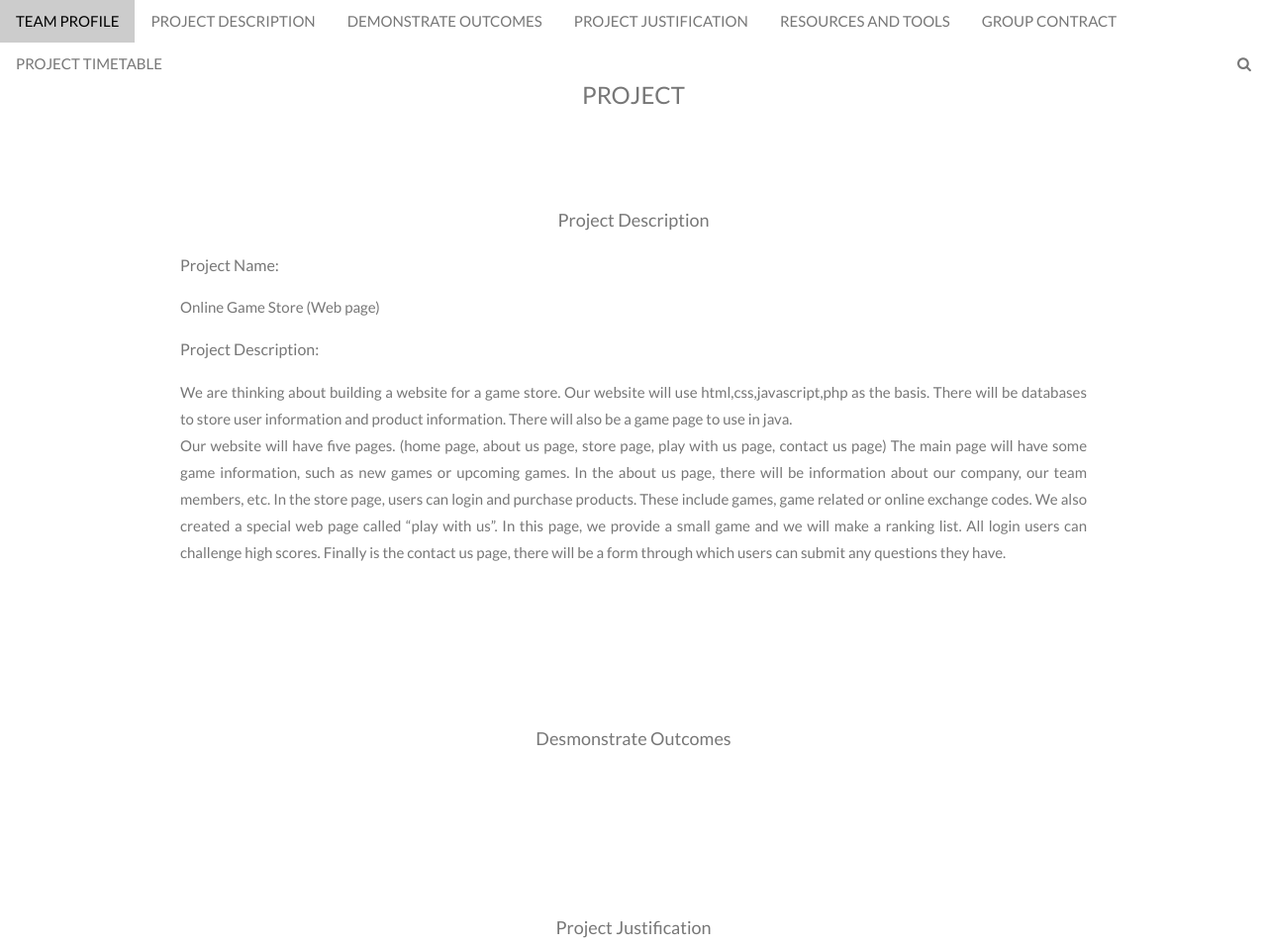
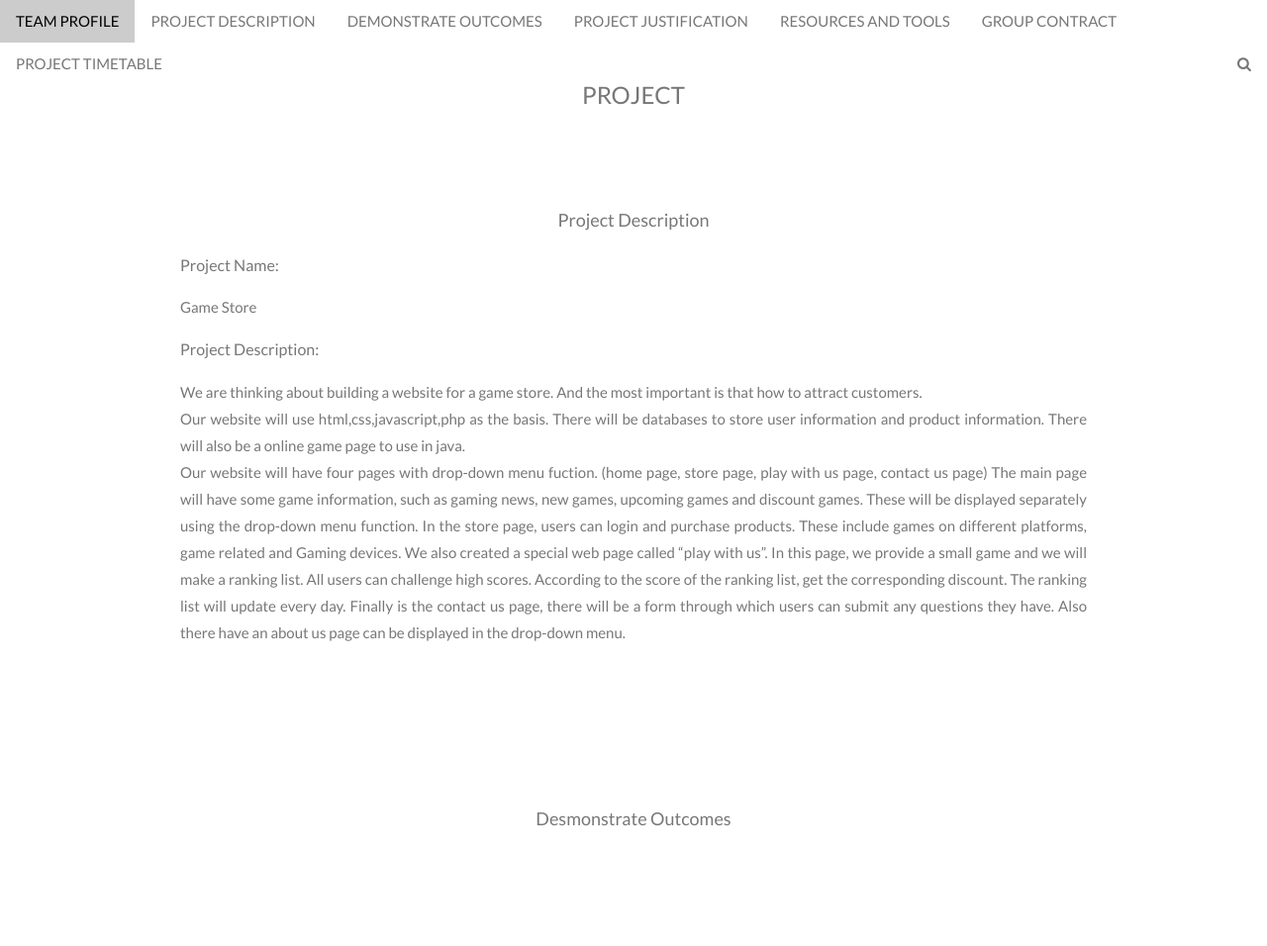
Before and after one commit to s3690691/BITassignmentpart1, a plain HTML site: page project.html in a window 1280 px wide. Shown: the top 956 px of the page at 99% size. Drawn offline with nearby package versions, Linux system fonts and the light colour scheme.

Commit message:
Update project.html

```diff
--- a/project.html
+++ b/project.html
@@ -98,10 +98,17 @@ body, html {
   <p> <h5><center> Project Description </center></h5></p>
   <p>
 <p><h6>Project Name:</h6></p>
-      <p>Online Game Store (Web page)</p>
+      <p>Game Store</p>
       <p><h6>Project Description:</h6></p>
-        <p>We are thinking about building a website for a game store. Our website will use html,css,javascript,php as the basis. There will be databases to store user information and product information. There will also be a game page to use in java.
-<br>Our website will have five pages. (home page, about us page, store page, play with us page, contact us page) The main page will have some game information, such as new games or upcoming games. In the about us page, there will be information about our company, our team members, etc. In the store page, users can login and purchase products. These include games, game related or online exchange codes. We also created a special web page called “play with us”. In this page, we provide a small game and we will make a ranking list. All login users can challenge high scores. Finally is the contact us page, there will be a form through which users can submit any questions they have.
+        <p>We are thinking about building a website for a game store. And the most important is that how to attract customers.
+          <br>Our website will use html,css,javascript,php as the basis.
+          There will be databases to store user information and product information. There will also be a online game page to use in java.
+          <br>Our website will have four pages with drop-down menu fuction. (home page, store page, play with us page, contact us page)
+          The main page will have some game information, such as gaming news, new games, upcoming games and discount games. These will be displayed separately using the drop-down menu function.
+          In the store page, users can login and purchase products. These include games on different platforms, game related and Gaming devices.
+          We also created a special web page called “play with us”. In this page, we provide a small game and we will make a ranking list.
+          All users can challenge high scores. According to the score of the ranking list, get the corresponding discount. The ranking list will update every day.
+          Finally is the contact us page, there will be a form through which users can submit any questions they have. Also there have an about us page can be displayed in the drop-down menu.
   </p>
 </div>
 
```
